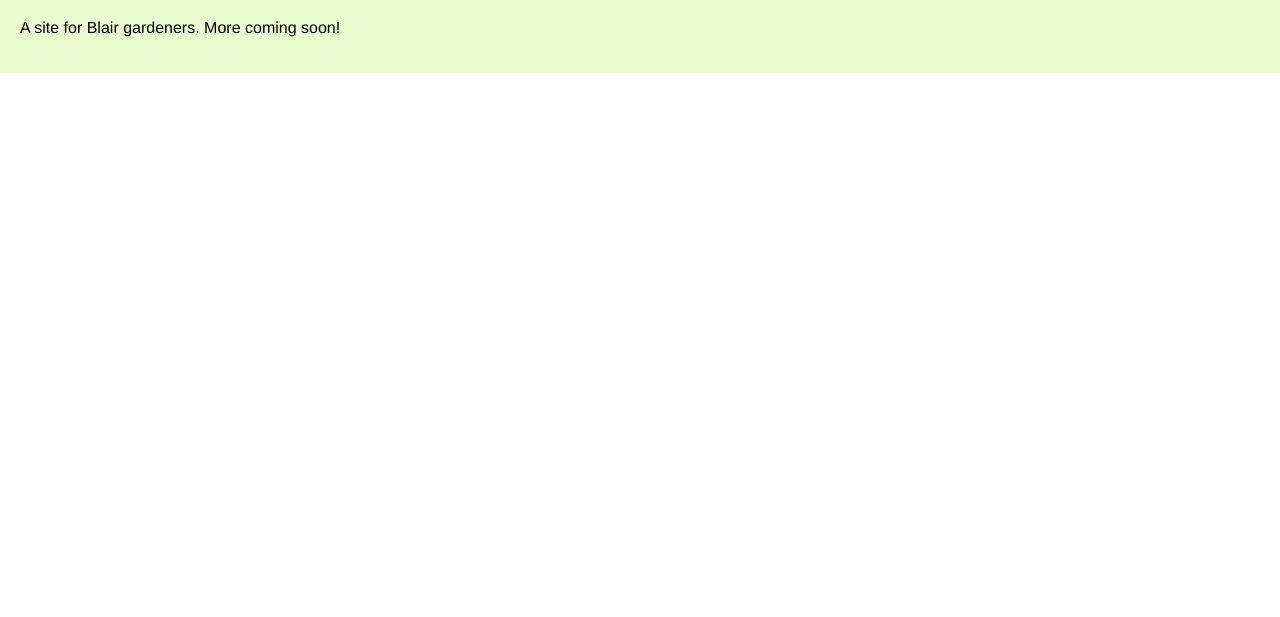
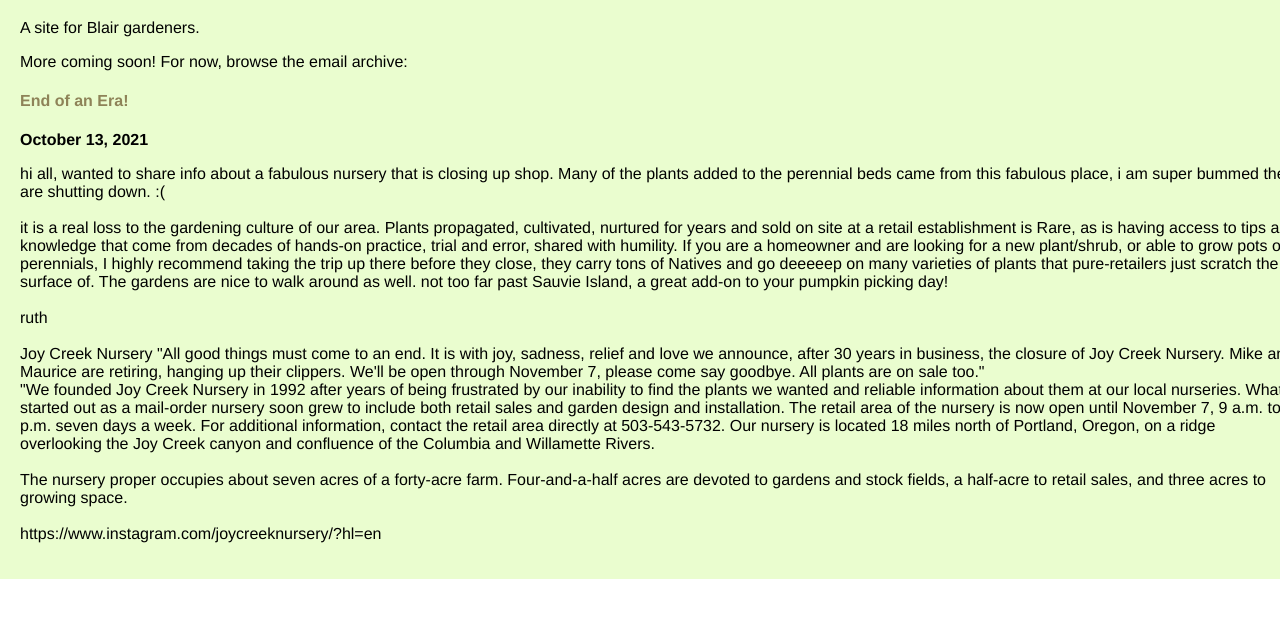
Before and after one commit to cmmerritt/blair-community-garden, a Gatsby site: page / in a window 1280 px wide. Shown: the part 81-698 px from the top of the page. Built offline with nearby package versions, Linux system fonts and the light colour scheme; Gatsby itself is replaced by a stand-in of ours.

Commit message:
hard code email

```diff
--- a/src/pages/index.js
+++ b/src/pages/index.js
@@ -7,7 +7,31 @@ const IndexPage = () => {
       <body>
         <title>Blair Community Garden</title>
         <h1>Welcome to Blair Community Garden!</h1>
-        <p>A site for Blair gardeners. More coming soon!</p>
+        <p>A site for Blair gardeners.</p>
+        <p> More coming soon! For now, browse the email archive:</p>
+        <h4>End of an Era!</h4>
+        <p><b>October 13, 2021</b></p>
+        <p>
+          hi all,
+          wanted to share info about a fabulous nursery that is closing up shop. Many of the plants added to the perennial beds came from this fabulous place, i am super bummed they are shutting down. :(
+          <br />
+          <br />
+          it is a real loss to the gardening culture of our area. Plants propagated, cultivated, nurtured for years and sold on site at a retail establishment is Rare, as is having access to tips and knowledge that come from decades of hands-on practice, trial and error, shared with humility. If you are a homeowner and are looking for a new plant/shrub, or able to grow pots of perennials, I highly recommend taking the trip up there before they close, they carry tons of Natives and go deeeeep on many varieties of plants that pure-retailers just scratch the surface of. The gardens are nice to walk around as well. not too far past Sauvie Island, a great add-on to your pumpkin picking day!
+          <br />
+          <br />
+          ruth
+          <br />
+          <br />
+          Joy Creek Nursery "All good things must come to an end. It is with joy, sadness, relief and love we announce, after 30 years in business, the closure of Joy Creek Nursery. Mike and Maurice are retiring, hanging up their clippers. We'll be open through November 7, please come say goodbye. All plants are on sale too."
+          <br />
+          "We founded Joy Creek Nursery in 1992 after years of being frustrated by our inability to find the plants we wanted and reliable information about them at our local nurseries. What started out as a mail-order nursery soon grew to include both retail sales and garden design and installation. The retail area of the nursery is now open until November 7, 9 a.m. to 5 p.m. seven days a week. For additional information, contact the retail area directly at 503-543-5732. Our nursery is located 18 miles north of Portland, Oregon, on a ridge overlooking the Joy Creek canyon and confluence of the Columbia and Willamette Rivers.
+          <br />
+          <br />
+          The nursery proper occupies about seven acres of a forty-acre farm. Four-and-a-half acres are devoted to gardens and stock fields, a half-acre to retail sales, and three acres to growing space.
+          <br />
+          <br />
+          https://www.instagram.com/joycreeknursery/?hl=en
+        </p>
       </body>
     </main>
   )
--- a/src/styles/index-styles.sass
+++ b/src/styles/index-styles.sass
@@ -32,3 +32,4 @@ h1
 p
   marginBottom: 48,
   color: black
+  marginRight: 40
```
